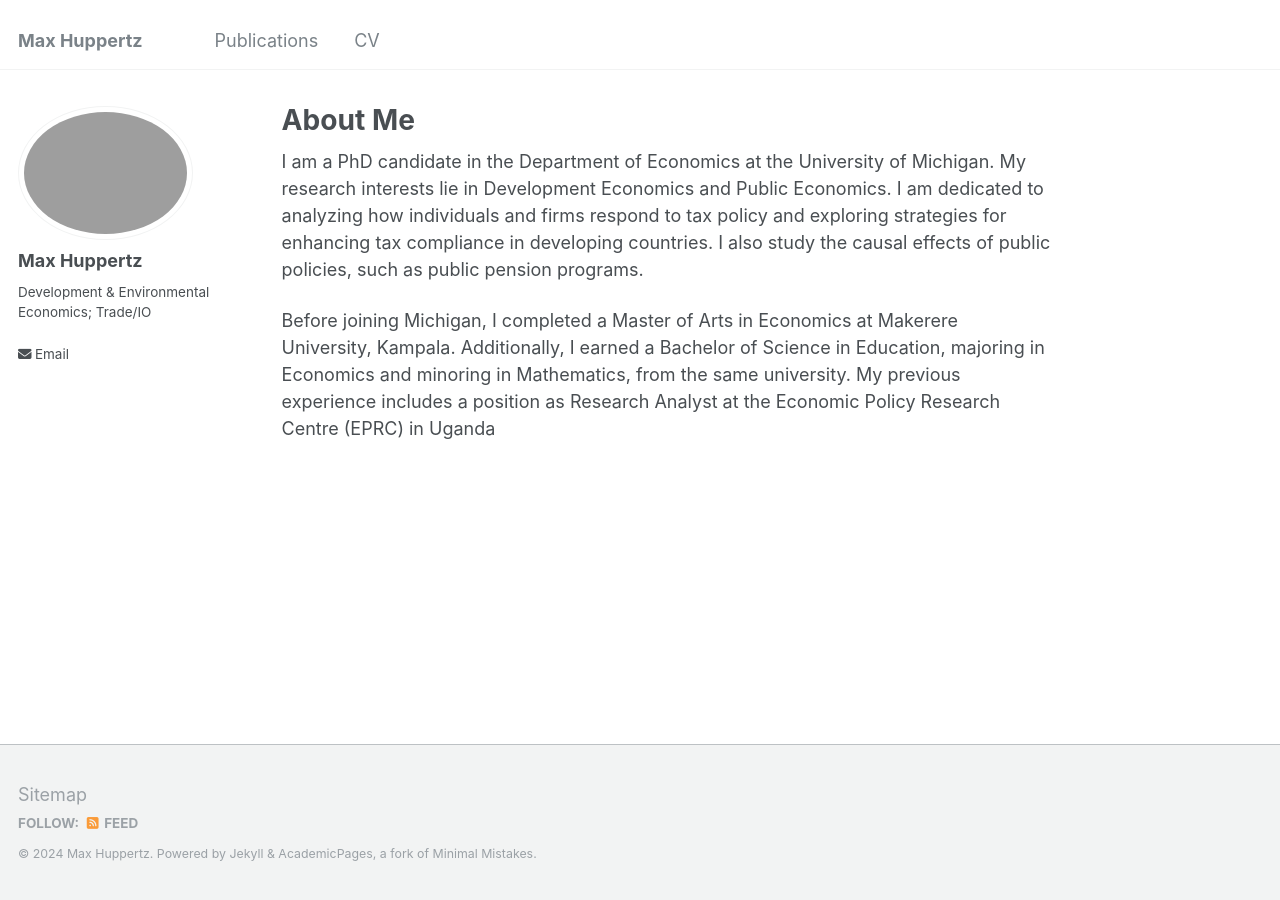
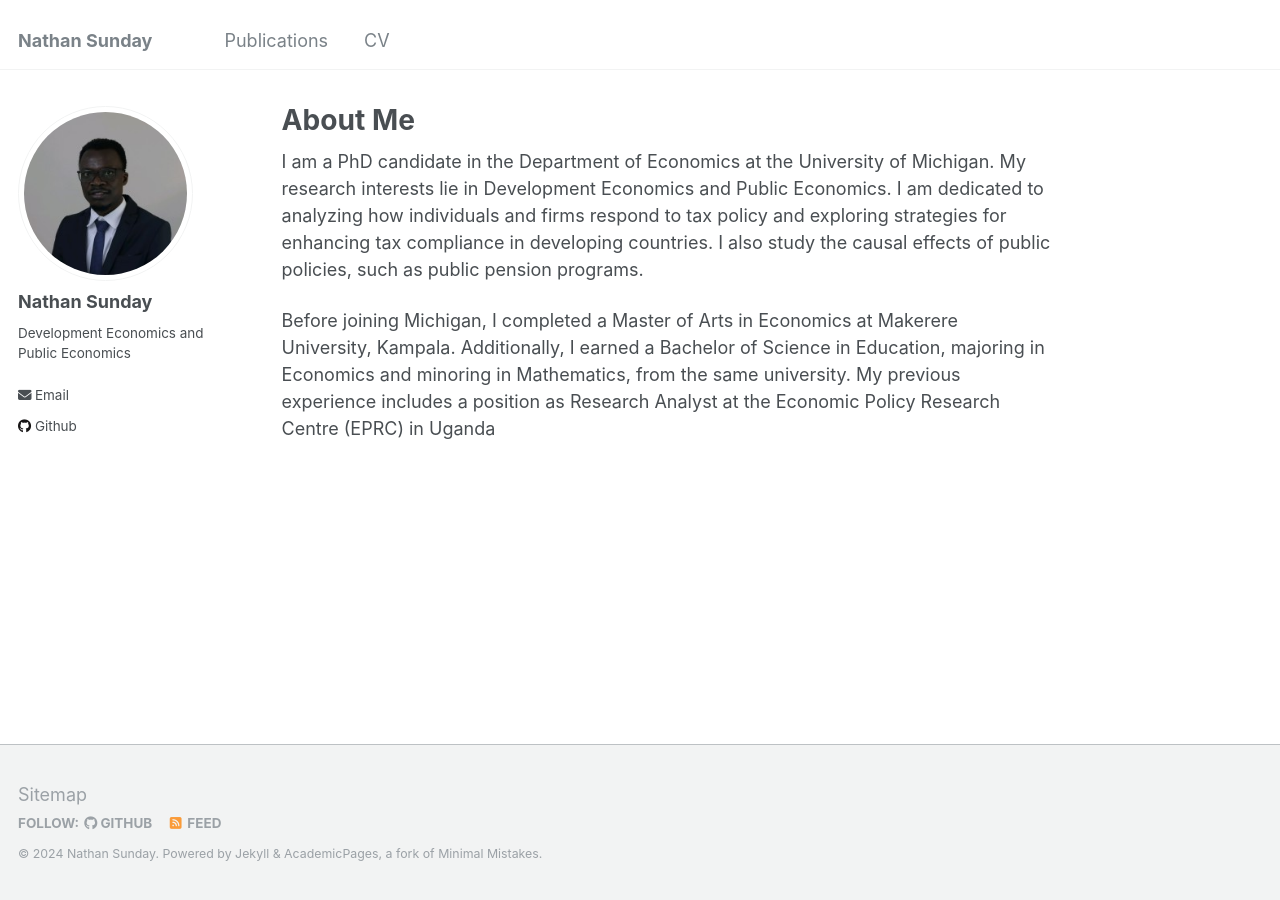
Before and after one commit to LizzyChikapa/nathan, a Jekyll site: the page built from _pages/about.md, in a window 1280 px wide. Built offline with Jekyll 4.4.1, drawn with Linux system fonts in a browser that asks for light colours.

Commit message:
Update _config.yml

```diff
--- a/_config.yml
+++ b/_config.yml
@@ -7,13 +7,13 @@
 
 # Site Settings
 locale                   : "en-US"
-title                    : "Max Huppertz"
+title                    : "Nathan Sunday"
 title_separator          : "-"
-name                     : &name "Max Huppertz"
+name                     : &name "Nathan Sunday"
 description              : &description "personal description"
-url                      : https://maxhuppertz.github.io # the base hostname & protocol for your site e.g. "https://mmistakes.github.io"
+url                      : https://lizzychikapa.github.io/nathan/ # the base hostname & protocol for your site e.g. "https://mmistakes.github.io"
 baseurl                  : "" # the subpath of your site, e.g. "/blog"
-repository               : "maxhuppertz/maxhuppertz.github.io"
+repository               : "lizzychikapa.github.io/nathan/"
 teaser                   :  # filename of teaser fallback teaser image placed in /images/, .e.g. "500x300.png"
 breadcrumbs              : false # true, false (default)
 words_per_minute         : 160
@@ -80,14 +80,14 @@ analytics:
 
 # Site Author
 author:
-  name             : "Max Huppertz"
-  avatar           : "pp_crop.jpg"
-  bio              : "Development & Environmental Economics; Trade/IO"
+  name             : "Nathan Sunday"
+  avatar           : "nathan.jpeg"
+  bio              : "Development Economics and Public Economics"
   location         : #"Ann Arbor, Michigan"
   employer         : #"University of Michigan, Ann Arbor"
   pubmed           : #"https://www.ncbi.nlm.nih.gov/pubmed/?term=john+snow"
   googlescholar    : #"http://yourfullgooglescholarurl.com"
-  email            : mhupp@umich.edu
+  email            : nsunday@umich.edu
   researchgate     : #"https://www.researchgate.net/profile/yourprofile"
   uri              :
   bitbucket        :
@@ -96,7 +96,8 @@ author:
   flickr           :
   facebook         :
   foursquare       :
-  github           : #"maxhuppertz"
+  github           : "https@//github.com/nathansunday"
+  google_scholar    : " https://scholar.google.com/citations?hl=en&user=Ma4dAkQAAAAJ&scilu=&scisig=ANVigOsAAAAAZi281e9NnjkBO75CEkBs9hWe_94&gmla=ABOlHizIBzG-6_h3M_sl_MqikoXbT7vnRS16KmfxLraBhUqouBY6Y-d_-Kpj_Va0aAzZ3pHQq9Ydi8TB-LfKGBwBBt4jGs1-PPjQnWU&sciund=498522134651893097"
   google_plus      :
   keybase          :
   instagram        :
```
